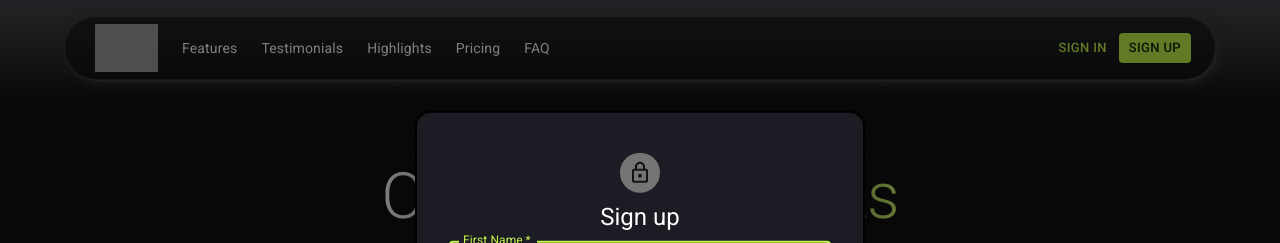
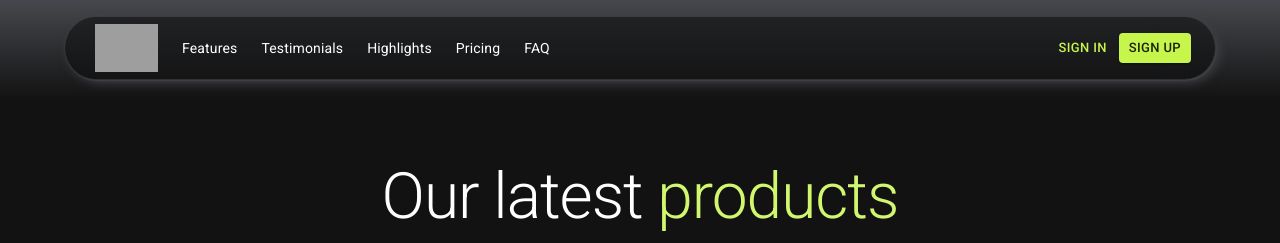
Before and after one commit to ArturLobur/evsrepublic-partnership, a React (Vite) app: page / in a window 1280 px wide. Shown: the top 243 px of the page. Built offline with nearby package versions, Linux system fonts and the light colour scheme; grey boxes are pictures that could not be loaded.

Commit message:
feat: sign-up change icon

```diff
--- a/src/components/AppAppBar.tsx
+++ b/src/components/AppAppBar.tsx
@@ -25,7 +25,7 @@
 
 function AppAppBar() {
   const [openMenu, setOpenMenu] = React.useState(false);
-  const [modalOpen, setModalOpen] = React.useState(true);
+  const [modalOpen, setModalOpen] = React.useState(false);
   const [modalType, setModalType] = React.useState<null | string>(null);
 
   const toggleDrawer = (newOpen: boolean) => () => {
--- a/src/components/SignUp.tsx
+++ b/src/components/SignUp.tsx
@@ -1,4 +1,4 @@
-import LockOutlinedIcon from "@mui/icons-material/LockOutlined";
+import PersonAddOutlinedIcon from "@mui/icons-material/PersonAddOutlined";
 import Avatar from "@mui/material/Avatar";
 import Box from "@mui/material/Box";
 import Button from "@mui/material/Button";
@@ -31,7 +31,7 @@
       }}
     >
       <Avatar sx={{m: 1}}>
-        <LockOutlinedIcon />
+        <PersonAddOutlinedIcon />
       </Avatar>
       <Typography component="h1" variant="h5">
         Sign up
```
